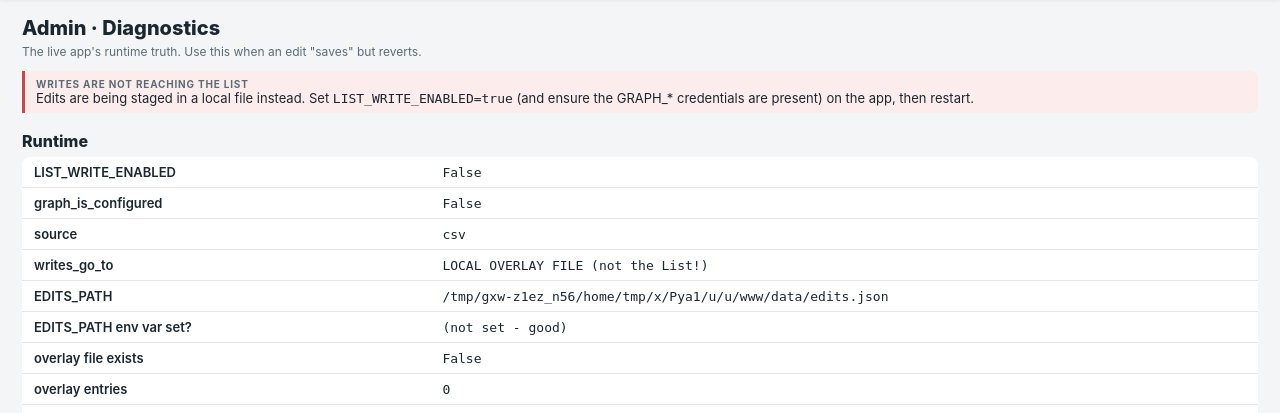
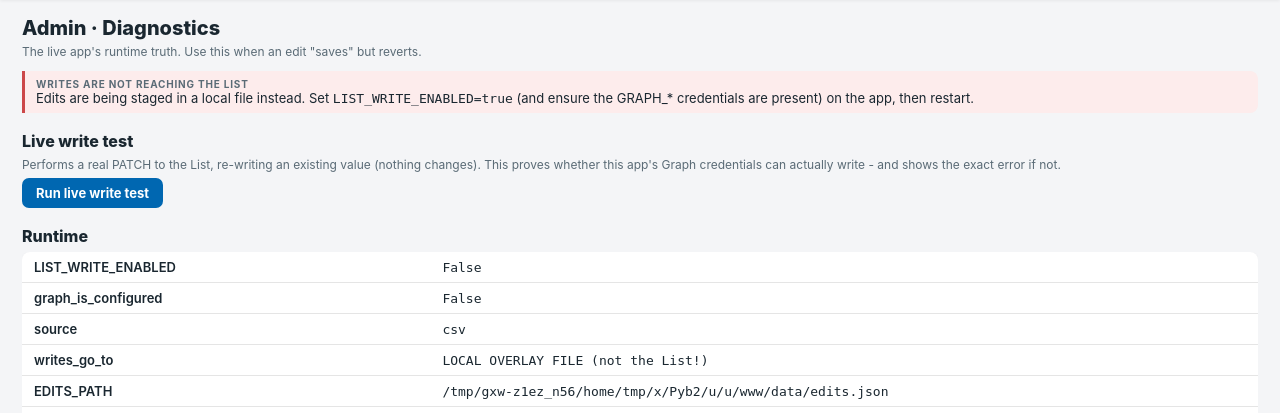
Before and after one commit to impactinnovates/SLT, a Flask app: page /admin/diagnostics in a window 1280 px wide; the page is wider, and only the part inside the window is pictured. Shown: the part 46-459 px from the top of that part. Run offline with Flask 3, Linux system fonts and the light colour scheme; some libraries are stand-ins or nearby versions.

Commit message:
Stop swallowing write errors; add a live write test to diagnostics
The diagnostics proved the write gate passes on Azure (LIST_WRITE_ENABLED=True,
sp_id present), so the Graph PATCH itself must be failing - and the error was
being swallowed by a bare 'except Exception: return False'.

- update_initiative now logs the exception and records last_error().
- A failed save renders a visible 'Save failed - your change was NOT written to
  the List' banner with the reason, instead of silently re-rendering old data.
- Diagnostics gains a 'Run live write test' button: performs a real no-op PATCH
  and reports the exact Graph response, so a permissions problem is obvious.

```diff
--- a/app.py
+++ b/app.py
@@ -24,7 +24,7 @@ from flask import (Flask, render_template, request, redirect, url_for,
 from config import settings
 import auth
 from data.loader import (load_initiatives, update_initiative, create_initiative,
-                         delete_initiative, create_task, clear_cache)
+                         delete_initiative, create_task, clear_cache, last_error)
 from data import source
 from data.models import STATUS_COLORS, STATUS_ICONS, TYPE_TASK
 from utils.pacing import enrich_dataframe, summary_stats
@@ -401,11 +401,7 @@ def admin():
                            roles=users.SETTABLE, admins=sorted(settings.ADMIN_EMAILS))
 
 
-@app.route("/admin/diagnostics")
-@auth.require_admin
-def admin_diagnostics():
-    """Runtime truth for the LIVE app: are writes actually going to the List, and
-    is a stale local overlay shadowing it? Answers 'it saved but reverted'."""
+def _diag_info():
     import os
     from pathlib import Path
     from data.loader import _load_edits
@@ -432,7 +428,42 @@ def admin_diagnostics():
         "initiatives MISSING sp_id": sp_missing,
         "SYNC_SCHEDULE_ENABLED": settings.SYNC_SCHEDULE_ENABLED,
     }
+    return diag, edits, inits
+
+
+@app.route("/admin/diagnostics")
+@auth.require_admin
+def admin_diagnostics():
+    """Runtime truth for the LIVE app: are writes actually reaching the List?"""
+    diag, edits, _ = _diag_info()
     return render_template("diagnostics.html", nav="admin", diag=diag, edits=edits)
+
+
+@app.route("/admin/diagnostics/writetest", methods=["POST"])
+@auth.require_admin
+def admin_write_test():
+    """Attempt a REAL write to the List (re-writing a field's existing value, so
+    nothing changes) and report the exact result - including the Graph error."""
+    from data.models import INTERNAL_TO_GRAPH
+    from data.graph_client import get_graph_client
+    diag, edits, inits = _diag_info()
+    result = {}
+    try:
+        have = inits[inits["sp_id"].astype(str).str.strip() != ""]
+        if have.empty:
+            raise RuntimeError("no initiative has an sp_id to test against")
+        row = have.iloc[0]
+        sp = str(row["sp_id"])
+        col = INTERNAL_TO_GRAPH["last_updated_by"]
+        current = row.get("last_updated_by") or "write-test"
+        get_graph_client().update_item(sp, {col: current})   # same value = no-op
+        result = {"ok": True,
+                  "msg": f"PASSED - PATCHed item {sp} field {col} successfully. "
+                         f"This app CAN write to the List."}
+    except Exception as e:
+        result = {"ok": False,
+                  "msg": f"FAILED - {type(e).__name__}: {str(e)[:900]}"}
+    return render_template("diagnostics.html", nav="admin", diag=diag, edits=edits, result=result)
 
 
 @app.route("/api/admin/user", methods=["POST"])
@@ -520,8 +551,8 @@ def _editable(f) -> dict:
 @app.route("/api/initiative/<item_id>", methods=["POST"])
 @auth.require_role("SLT")
 def api_update(item_id):
-    update_initiative(item_id, _editable(request.form), sp_id=request.form.get("sp_id") or None)
-    return _row(item_id)
+    ok = update_initiative(item_id, _editable(request.form), sp_id=request.form.get("sp_id") or None)
+    return _row(item_id, error=(None if ok else (last_error() or "Save failed")))
 
 
 @app.route("/api/initiative", methods=["POST"])
@@ -606,13 +637,14 @@ def api_task_update(task_id):
     return "", 200
 
 
-def _row(item_id):
-    """Re-render one initiative row (HTMX swap) with fresh roll-up."""
+def _row(item_id, error=None):
+    """Re-render one initiative row (HTMX swap) with fresh roll-up. `error` shows
+    a visible failure banner so a rejected save can't look like it worked."""
     inits, tasks = _hierarchy()
     row = inits[inits["id"].astype(str) == str(item_id)]
     if row.empty:
         return "", 200
-    return render_template("_row.html", r=row.iloc[0].to_dict(),
+    return render_template("_row.html", r=row.iloc[0].to_dict(), error=error,
                            children=rollup.children_of(tasks, item_id).to_dict("records"),
                            leaders=sorted(settings.ROLES_CONFIG.get("users", {}).keys()),
                            statuses=STATUSES, task_statuses=TASK_STATUSES)
--- a/data/loader.py
+++ b/data/loader.py
@@ -16,9 +16,23 @@ import re
 import json
 import time
 import uuid
+import logging
 from pathlib import Path
 
 import pandas as pd
+
+log = logging.getLogger(__name__)
+
+# Last write error, so a failed save can be shown to the user instead of vanishing.
+_LAST_ERROR = {"msg": None}
+
+
+def _set_error(msg):
+    _LAST_ERROR["msg"] = msg
+
+
+def last_error():
+    return _LAST_ERROR["msg"]
 
 from config import settings
 from data import source
@@ -203,6 +217,8 @@ def _live_write(sp_id, fields: dict) -> bool:
 
 
 def update_initiative(item_id: str, fields: dict, sp_id=None) -> bool:
+    """True on success. On failure the reason is logged AND kept in last_error()
+    so the UI can show it - a failed save must never look like a success."""
     try:
         if settings.LIST_WRITE_ENABLED and settings.graph_is_configured() and sp_id:
             _live_write(sp_id, fields)
@@ -212,8 +228,11 @@ def update_initiative(item_id: str, fields: dict, sp_id=None) -> bool:
             edits[str(item_id)].update({k: v for k, v in fields.items() if k != "id"})
             _save_edits(edits)
         clear_cache()
+        _set_error(None)
         return True
-    except Exception:
+    except Exception as e:
+        log.exception("update_initiative(%s) failed", item_id)
+        _set_error(f"{type(e).__name__}: {e}")
         return False
 
 
--- a/templates/_row.html
+++ b/templates/_row.html
@@ -1,2 +1,8 @@
 {% import "_macros.html" as m %}
+{% if error %}
+<div class="callout block" style="margin:6px 0">
+  <div class="h">&#9888; Save failed - your change was NOT written to the List</div>
+  <code style="font-size:11px">{{ error }}</code>
+</div>
+{% endif %}
 {{ m.initiative_card(r, user, status_colors, status_icons, children, leaders, statuses, task_statuses) }}
--- a/templates/diagnostics.html
+++ b/templates/diagnostics.html
@@ -28,6 +28,19 @@
 </div>
 {% endif %}
 
+<h2>Live write test</h2>
+<div class="muted" style="margin-bottom:6px">Performs a real PATCH to the List, re-writing an existing value (nothing changes).
+  This proves whether this app's Graph credentials can actually write - and shows the exact error if not.</div>
+<form method="post" action="/admin/diagnostics/writetest">
+  <button class="btn primary" type="submit">Run live write test</button>
+</form>
+{% if result %}
+<div class="callout {{ '' if result.ok else 'block' }}" style="margin:10px 0;{{ 'background:var(--brand-lime-bg);border-left-color:var(--brand-lime-dark)' if result.ok }}">
+  <div class="h">Write test result</div>
+  <code style="font-size:12px">{{ result.msg }}</code>
+</div>
+{% endif %}
+
 <h2>Runtime</h2>
 <div style="overflow-x:auto">
 <table>
```
